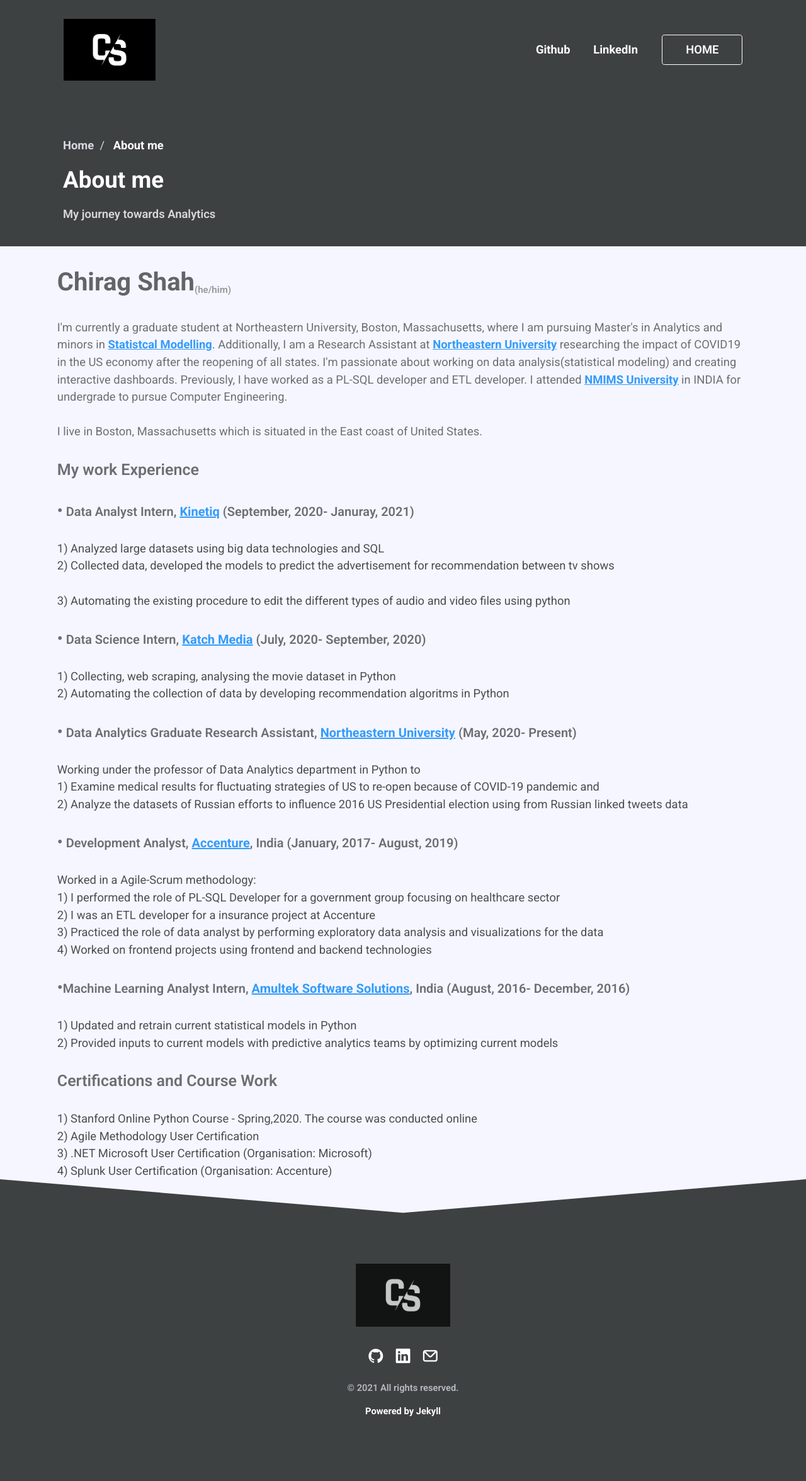
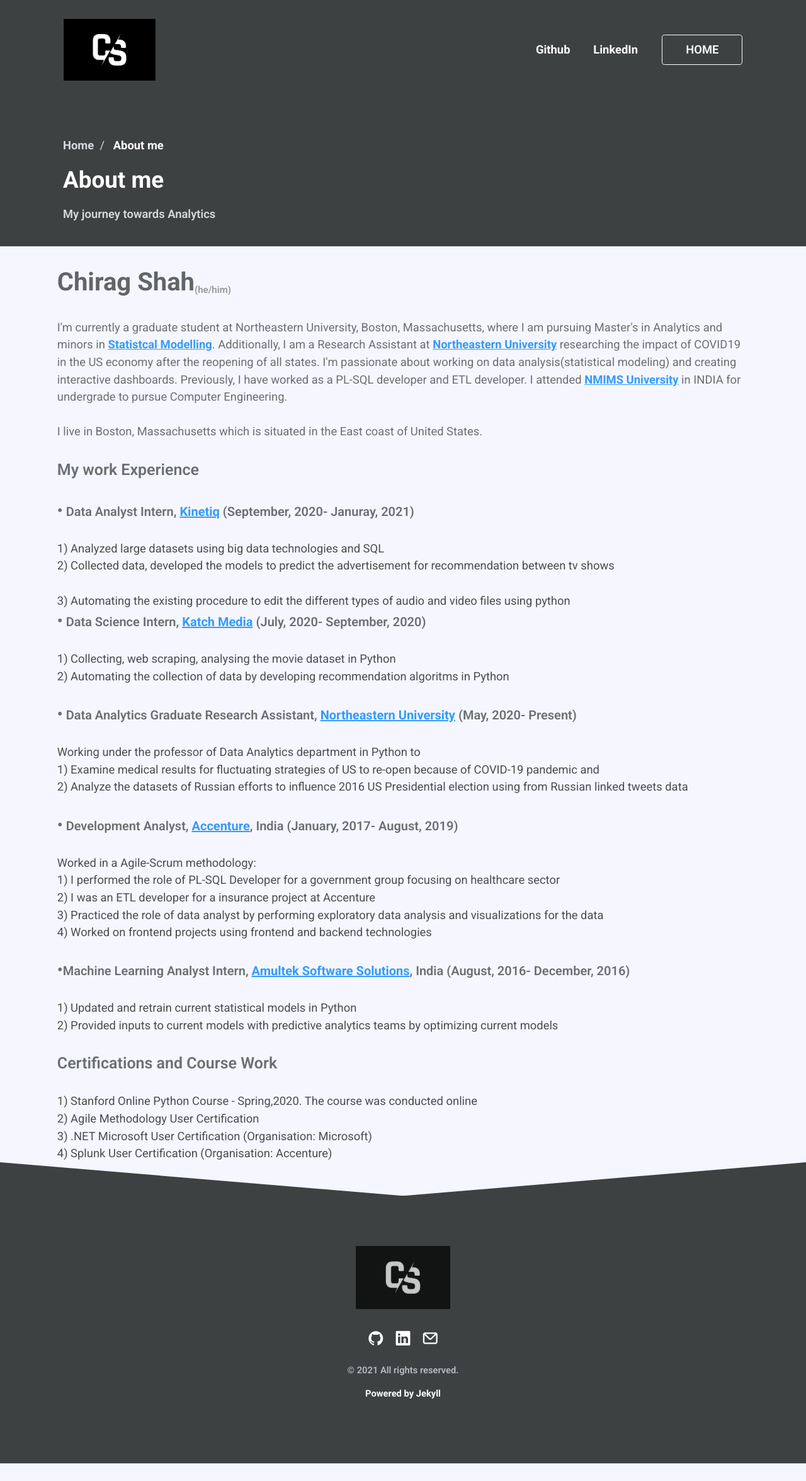
Before and after one commit to chigzz-github/chigzz_portfolio, a Jekyll site: the page built from using-subcategories.html, in a window 1280 px wide. Shown: the whole page at 63% size. Built offline with Jekyll 4.4.1, drawn with Linux system fonts in a browser that asks for light colours; nearby versions of some CDN libraries; comment, search, counter and statistics services are not loaded; after the commit the page ends 2323 px from its top, so only the background shows below that.

Commit message:
Kinetiq08

```diff
--- a/_layouts/category.html
+++ b/_layouts/category.html
@@ -57,7 +57,7 @@
 		   			<div>&nbsp;&nbsp;&nbsp;&nbsp;&nbsp;&nbsp;&nbsp;&nbsp;&nbsp;&nbsp;&nbsp;&nbsp;&nbsp;&nbsp;&nbsp;&nbsp;&nbsp;&nbsp;&nbsp;&nbsp;&nbsp;&nbsp;&nbsp;&nbsp;&nbsp;&nbsp;</div>
 
            2) Collected data, developed the models to predict the advertisement for recommendation between tv shows
-		  <div><br></br></div>
+		  <br></br>
 
 		  3) Automating the existing procedure to edit the different types of audio and video files using python
 		  <div><br></br></div>
```
